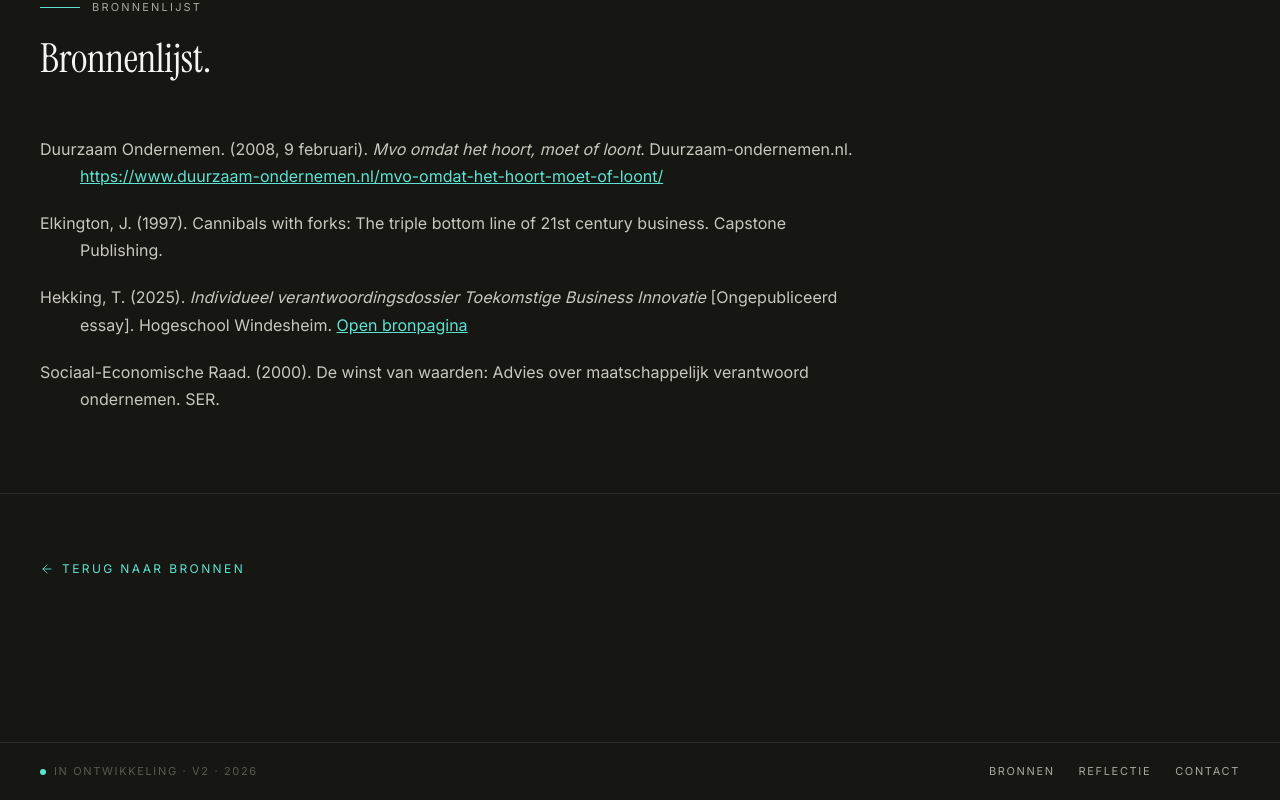
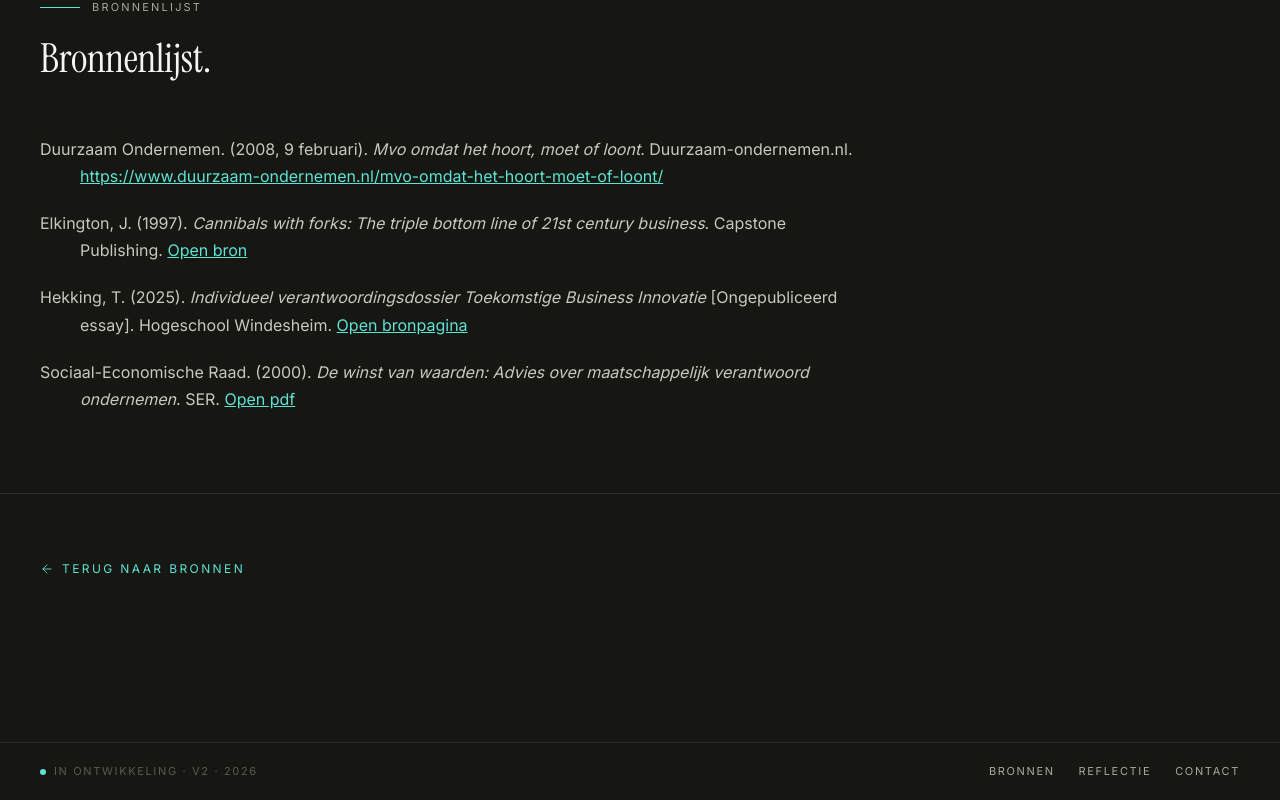
Before and after one commit to Littletimi9/challenge-cube-website, a Next.js app: page /bronnen/opdracht-1 in a window 1280 px wide. Shown: the part 3631-4431 px from the top of the page. Built offline with nearby package versions, Linux system fonts and the light colour scheme.

Commit message:
Add external links to APA sources

```diff
--- a/app/bronnen/opdracht-1/page.tsx
+++ b/app/bronnen/opdracht-1/page.tsx
@@ -65,8 +65,19 @@ const bronnen: Bron[] = [
   },
   {
     id: 'bron-elkington-1997',
-    content:
-      'Elkington, J. (1997). Cannibals with forks: The triple bottom line of 21st century business. Capstone Publishing.',
+    content: (
+      <>
+        Elkington, J. (1997). <em>Cannibals with forks: The triple bottom line of 21st century business</em>. Capstone Publishing.{' '}
+        <a
+          href="https://www.proquest.com/openview/804cc9d98196ef6e26d88748e89f8db0/1?pq-origsite=gscholar&cbl=35934"
+          target="_blank"
+          rel="noopener noreferrer"
+          style={{ color: 'var(--accent-mint)', textDecoration: 'underline' }}
+        >
+          Open bron
+        </a>
+      </>
+    ),
   },
   {
     id: 'bron-hekking-2025',
@@ -84,8 +95,19 @@ const bronnen: Bron[] = [
   },
   {
     id: 'bron-ser-2000',
-    content:
-      'Sociaal-Economische Raad. (2000). De winst van waarden: Advies over maatschappelijk verantwoord ondernemen. SER.',
+    content: (
+      <>
+        Sociaal-Economische Raad. (2000). <em>De winst van waarden: Advies over maatschappelijk verantwoord ondernemen</em>. SER.{' '}
+        <a
+          href="https://www.ser.nl/-/media/ser/downloads/adviezen/2000/maatschappelijk-ondernemen.pdf"
+          target="_blank"
+          rel="noopener noreferrer"
+          style={{ color: 'var(--accent-mint)', textDecoration: 'underline' }}
+        >
+          Open pdf
+        </a>
+      </>
+    ),
   },
 ]
 
```
